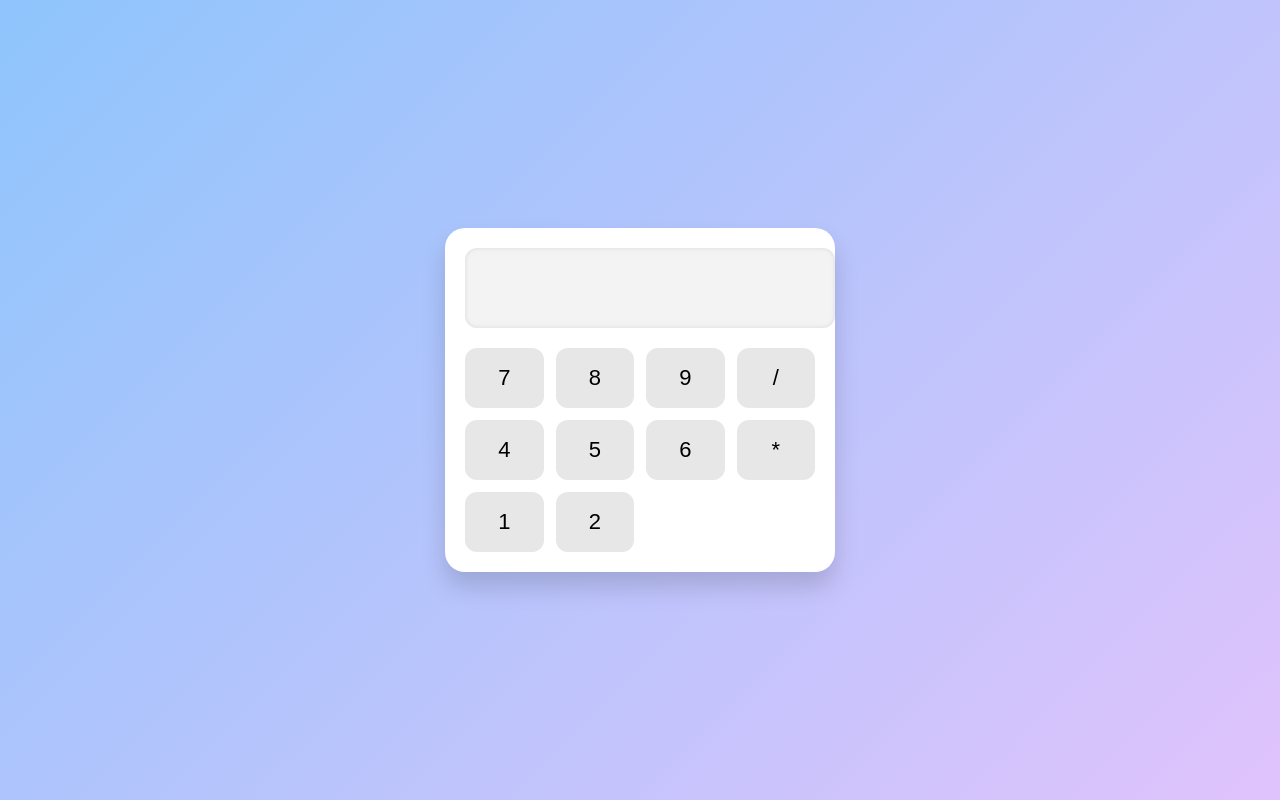
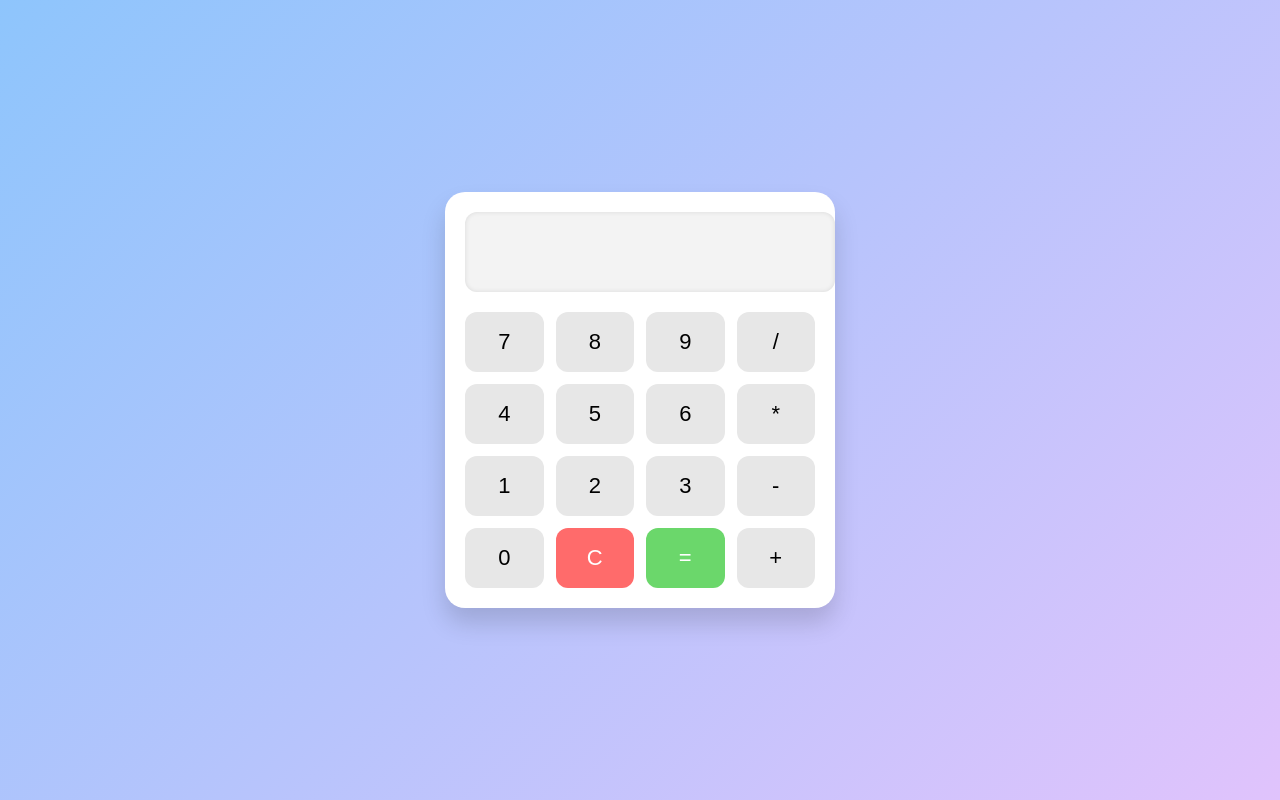
Before and after one commit to yuvashree112112/calculator, a plain HTML site: page index.html in a window 1280 px wide. Drawn offline with Linux system fonts and the light colour scheme.

Commit message:
Update index.html

```diff
--- a/index.html
+++ b/index.html
@@ -11,9 +11,12 @@
 
     <div class="calculator">
 
+        <!-- Calculator Display -->
         <input type="text" id="display" disabled>
 
+        <!-- Buttons (ALL 16 buttons, perfect 4x4 grid) -->
         <div class="buttons">
+
             <button onclick="append('7')">7</button>
             <button onclick="append('8')">8</button>
             <button onclick="append('9')">9</button>
@@ -26,4 +29,19 @@
 
             <button onclick="append('1')">1</button>
             <button onclick="append('2')">2</button>
-            <button onclick="a
+            <button onclick="append('3')">3</button>
+            <button onclick="append('-')">-</button>
+
+            <button onclick="append('0')">0</button>
+            <button onclick="clearDisplay()">C</button>
+            <button onclick="calculate()">=</button>
+            <button onclick="append('+')">+</button>
+
+        </div>
+
+    </div>
+
+    <script src="script.js"></script>
+
+</body>
+</html>
```
